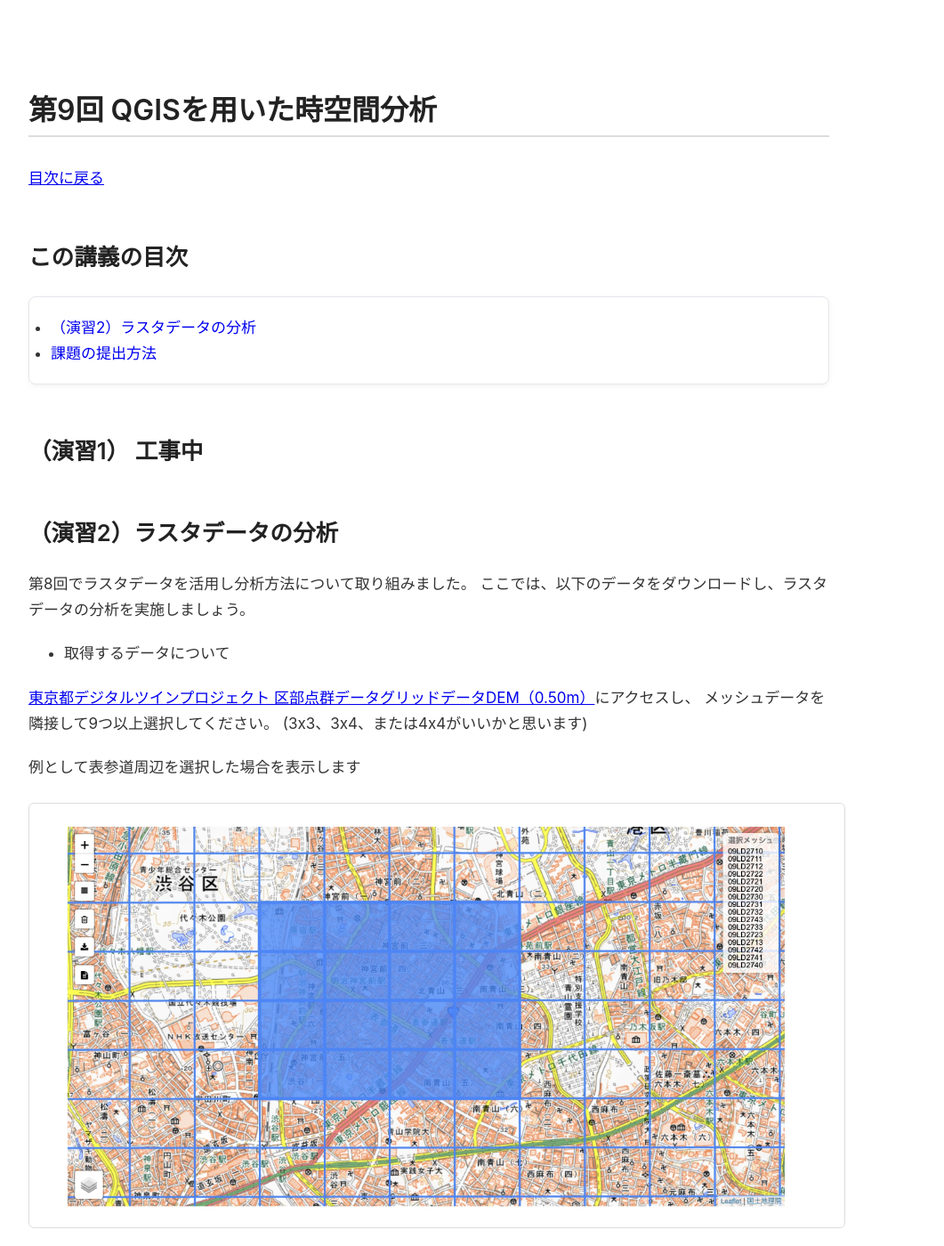
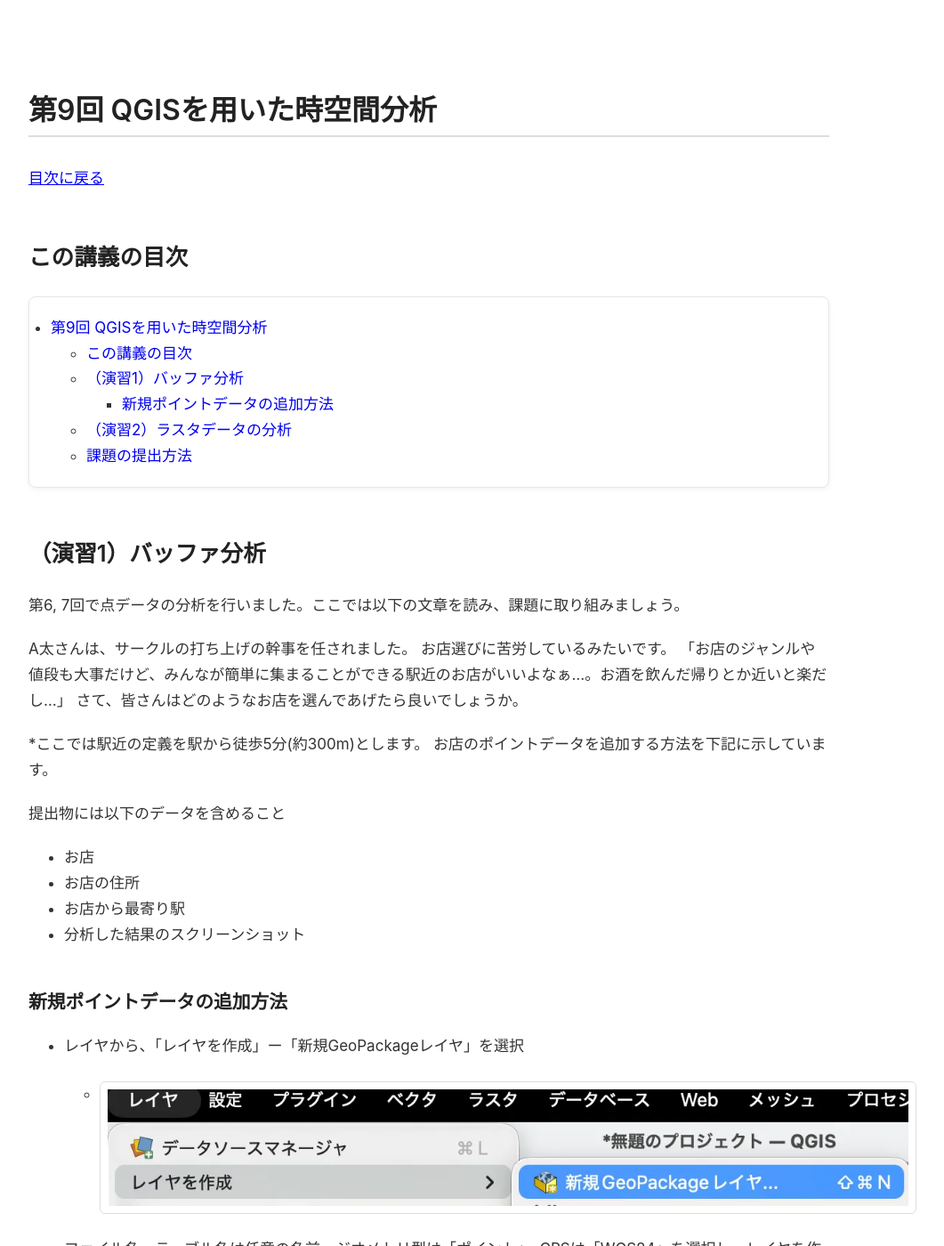
Before and after one commit to MasayaMatsushita/spatiotemporal-analysis, a Jekyll site: the page built from docs/lec/09-spatial-analysis-exercise.md, in a window 1280 px wide and 1400 px high. Shown: the whole window at 89% size, without its empty margins (158-1219 px from the left). Built offline with Jekyll 4.4.1, drawn with Linux system fonts in a browser that asks for light colours; our own code applies the rules of GitHub Pages for plain Markdown files; some of the changed text lies outside the part shown.

Commit message:
演習1の追加

```diff
--- a/docs/lec/09-spatial-analysis-exercise.md
+++ b/docs/lec/09-spatial-analysis-exercise.md
@@ -12,48 +12,47 @@
 
 {: .card .card-toc }
 
-<!-- - [（演習1）点データの分析](#exe1) -->
-- [（演習2）ラスタデータの分析](#exe2)
-- [課題の提出方法](#how-to-submit)
+- [第9回 QGISを用いた時空間分析](#第9回-qgisを用いた時空間分析)
+  - [この講義の目次](#この講義の目次)
+  - [（演習1）バッファ分析](#演習1バッファ分析)
+    - [新規ポイントデータの追加方法](#新規ポイントデータの追加方法)
+  - [（演習2）ラスタデータの分析](#演習2ラスタデータの分析)
+  - [課題の提出方法](#課題の提出方法)
 
-## （演習1） 工事中
-<!-- ## （演習1） 点データの分析 {#exe1}
+## （演習1）バッファ分析
 
-第6回、第7回で点データを活用した分析方法について取り組みました。
-ここでは、2つの分析手法のうち1つを選択し、分析を実施しましょう
+第6, 7回で点データの分析を行いました。ここでは以下の文章を読み、課題に取り組みましょう。
 
-- 取得するデータについて
+A太さんは、サークルの打ち上げの幹事を任されました。
+お店選びに苦労しているみたいです。
+「お店のジャンルや値段も大事だけど、みんなが簡単に集まることができる駅近のお店がいいよなぁ...。お酒を飲んだ帰りとか近いと楽だし...」
+さて、皆さんはどのようなお店を選んであげたら良いでしょうか。
 
-東京都オープンデータカタログサイトホームページにアクセスし、小金井市のデータセットを選択してください
-<https://catalog.data.metro.tokyo.lg.jp/organization/t132101>
+*ここでは駅近の定義を駅から徒歩5分(約300m)とします。
+お店のポイントデータを追加する方法を下記に示しています。
 
-「AED設置箇所一覧」を**除く**データセットをダウンロードすること
+提出物には以下のデータを含めること
 
-### 第6回より 領域分析によるボロノイ分析の表示
+- お店
+- お店の住所
+- お店から最寄り駅
+- 分析した結果のスクリーンショット
 
-ここでは、ダウンロードした点データを活用し、以下の可視化を行ってください。
+### 新規ポイントデータの追加方法
 
-- **点データの可視化**
-- **ボロノイ分析の実施とその可視化**
+- レイヤから、「レイヤを作成」ー「新規GeoPackageレイヤ」を選択
+  - ![picture](../materials/09/figure_2.webp)
+- ファイル名、テーブル名は任意の名前、ジオメトリ型は「ポイント」、CRSは「WGS84」を選択し、レイヤを作成
+  - ![picture](../materials/09/figure_3.webp)
+- 「編集モード切替」アイコンと「点地物を追加」アイコンをクリックし、地図上のポイントを作成したい場所でクリック
+  - ![picture](../materials/09/figure_4.webp)
+  - ![picture](../materials/09/figure_5.webp)
+  - ![picture](../materials/09/figure_6.webp)
+- ポイントの属性値を入力するための「地物属性」というウインドウが出現します。そのままOK
+  - ![picture](../materials/09/figure_7.webp)
+- 「編集モード切替」アイコンを再度選択し、編集を終了する
 
-上記を実施し、図を作成する際の工夫した点についてまとめること
-
-ここでは一例として、「小金井市のAED設置箇所一覧」のデータの可視化を表示します。
-![picture](../materials/06/figure_9.webp)
-
-### 第7回より メッシュによる点密度の表示
-
-ここでは、ダウンロードした点データを活用し、以下の可視化を行ってください。
-
-- **点データの可視化**
-- **メッシュによる点密度の表示**
-
-上記を実施し、図を作成する際の工夫した点についてまとめること
-
-ここでは一例として、「小金井市のAED設置箇所一覧」のデータの可視化を表示します。
-![picture](../materials/07/figure_14.webp) -->
-
-## （演習2）ラスタデータの分析 {#exe2}
+## （演習2）ラスタデータの分析
 
 第8回でラスタデータを活用し分析方法について取り組みました。
 ここでは、以下のデータをダウンロードし、ラスタデータの分析を実施しましょう。
```
Also changed, not shown: other parts of docs/lec/09-spatial-analysis-exercise.md (+1 -1 lines), docs/materials/09/figure_2.webp (added), docs/materials/09/figure_3.webp (added), docs/materials/09/figure_4.webp (added), docs/materials/09/figure_5.webp (added), docs/materials/09/figure_6.webp (added), docs/materials/09/figure_7.webp (added).
